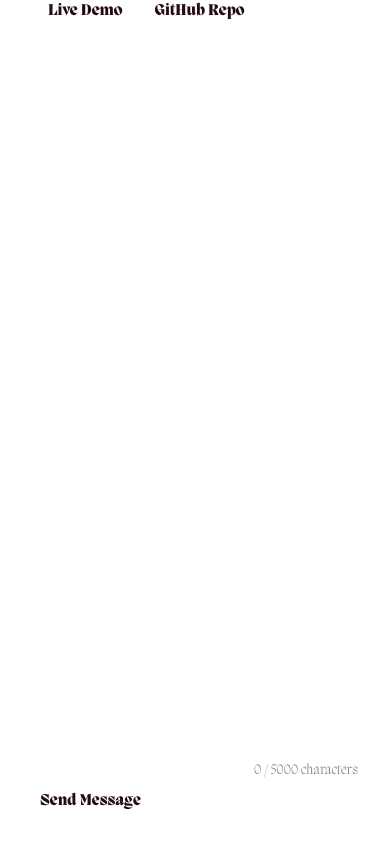
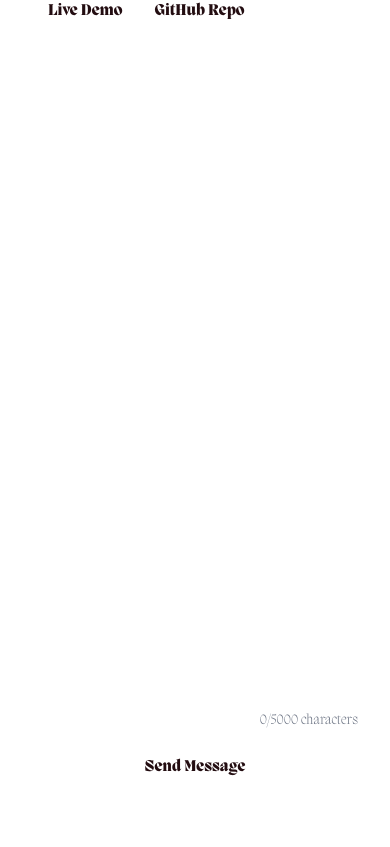
Before and after one commit to JohannSR28/Personnal-portfolio, a Next.js app: page / in a window 390 px wide. Shown: the part 3518-4365 px from the top of the page. Built offline with nearby package versions, Linux system fonts and the light colour scheme.

Commit message:
email send coded

```diff
--- /dev/null
+++ b/app/api/contact/route.ts
@@ -0,0 +1,53 @@
+// app/api/contact/route.ts
+import { NextRequest, NextResponse } from "next/server";
+import nodemailer from "nodemailer";
+
+export async function POST(req: NextRequest) {
+  try {
+    const { name, email, message } = await req.json();
+
+    // Simple validation
+    if (!name || !email || !message) {
+      return NextResponse.json(
+        { error: "All fields are required" },
+        { status: 400 }
+      );
+    }
+
+    // Gmail transporter configuration
+    const transporter = nodemailer.createTransport({
+      service: "gmail",
+      auth: {
+        user: process.env.GMAIL_USER, // your Gmail address
+        pass: process.env.GMAIL_APP_PASSWORD, // application password
+      },
+    });
+
+    const mailOptions = {
+      from: process.env.GMAIL_USER,
+      to: process.env.CONTACT_EMAIL, //mail to receive messages
+      subject: `New message from ${name}`,
+      html: `
+        <h3>New message from contact form (coming from my portfolio)</h3>
+        <p><strong>Name:</strong> ${name}</p>
+        <p><strong>Email:</strong> ${email}</p>
+        <p><strong>Message:</strong></p>
+        <p>${message}</p>
+      `,
+    };
+
+    // Send the email
+    await transporter.sendMail(mailOptions);
+
+    return NextResponse.json(
+      { message: "Message sent successfully" },
+      { status: 200 }
+    );
+  } catch (err) {
+    console.error("Email error:", err);
+    return NextResponse.json(
+      { error: "Failed to send message" },
+      { status: 500 }
+    );
+  }
+}
--- /dev/null
+++ b/components/ContactForm/ContactForm.tsx
@@ -0,0 +1,85 @@
+"use client";
+import { useState } from "react";
+import InputField from "./InputField";
+import TextAreaField from "./TextAreaField";
+import StatusMessage from "./StatusMessage";
+import { sendContactMessage } from "@/lib/contact";
+
+export default function ContactForm() {
+  const [name, setName] = useState("");
+  const [email, setEmail] = useState("");
+  const [message, setMessage] = useState("");
+  const [isSubmitting, setIsSubmitting] = useState(false);
+  const [status, setStatus] = useState<"idle" | "success" | "error">("idle");
+  const [errorMessage, setErrorMessage] = useState("");
+
+  function validateEmail(e: string) {
+    return /^[^\s@]+@[^\s@]+\.[^\s@]+$/.test(e);
+  }
+
+  async function handleSubmit(e: React.FormEvent) {
+    e.preventDefault();
+    if (!name.trim())
+      return setStatus("error"), setErrorMessage("Le nom est requis");
+    if (!email.trim() || !validateEmail(email))
+      return setStatus("error"), setErrorMessage("Email invalide");
+    if (!message.trim())
+      return setStatus("error"), setErrorMessage("Le message est requis");
+
+    setIsSubmitting(true);
+    setStatus("idle");
+    setErrorMessage("");
+
+    try {
+      await sendContactMessage(name.trim(), email.trim(), message.trim());
+      setStatus("success");
+      setName("");
+      setEmail("");
+      setMessage("");
+      setTimeout(() => setStatus("idle"), 5000);
+    } catch (err: unknown) {
+      setStatus("error");
+      if (err instanceof Error) {
+        setErrorMessage(err.message || "Une erreur est survenue. Réessayez.");
+      } else {
+        setErrorMessage("Une erreur est survenue. Réessayez.");
+      }
+    } finally {
+      setIsSubmitting(false);
+    }
+  }
+
+  return (
+    <>
+      <StatusMessage status={status} error={errorMessage} />
+      <form onSubmit={handleSubmit} className="flex flex-col gap-4">
+        <div className="flex flex-col md:flex-row gap-4">
+          <InputField
+            placeholder="Your Name"
+            value={name}
+            setValue={setName}
+            disabled={isSubmitting}
+          />
+          <InputField
+            placeholder="Your Email"
+            value={email}
+            setValue={setEmail}
+            disabled={isSubmitting}
+          />
+        </div>
+        <TextAreaField
+          value={message}
+          setValue={setMessage}
+          disabled={isSubmitting}
+        />
+        <button
+          type="submit"
+          disabled={isSubmitting}
+          className="font-migra-extrabold bg-white text-[#230d11] p-2 rounded hover:bg-transparent hover:text-white disabled:opacity-50"
+        >
+          {isSubmitting ? "Envoi..." : "Send Message"}
+        </button>
+      </form>
+    </>
+  );
+}
--- /dev/null
+++ b/components/ContactForm/InputField.tsx
@@ -0,0 +1,23 @@
+export default function InputField({
+  placeholder,
+  value,
+  setValue,
+  disabled,
+}: {
+  placeholder: string;
+  value: string;
+  setValue: (v: string) => void;
+  disabled: boolean;
+}) {
+  return (
+    <input
+      type="text"
+      placeholder={placeholder}
+      value={value}
+      onChange={(e) => setValue(e.target.value)}
+      disabled={disabled}
+      className="p-2 w-full border border-white rounded focus:outline-none"
+      required
+    />
+  );
+}
--- /dev/null
+++ b/components/ContactForm/StatusMessage.tsx
@@ -0,0 +1,20 @@
+export default function StatusMessage({
+  status,
+  error,
+}: {
+  status: "idle" | "success" | "error";
+  error: string;
+}) {
+  if (status === "idle") return null;
+  return (
+    <div
+      className={`mb-4 p-3 rounded ${
+        status === "success"
+          ? "bg-green-100 border-green-400 text-green-700"
+          : "bg-red-100 border-red-400 text-red-700"
+      } border`}
+    >
+      {status === "success" ? "Message envoyé avec succès !" : error}
+    </div>
+  );
+}
--- /dev/null
+++ b/components/ContactForm/TextAreaField.tsx
@@ -0,0 +1,27 @@
+export default function TextAreaField({
+  value,
+  setValue,
+  disabled,
+}: {
+  value: string;
+  setValue: (v: string) => void;
+  disabled: boolean;
+}) {
+  return (
+    <div>
+      <textarea
+        placeholder="Your Message"
+        value={value}
+        onChange={(e) => setValue(e.target.value)}
+        disabled={disabled}
+        rows={6}
+        maxLength={5000}
+        className="p-2 w-full resize-none border border-white rounded focus:outline-none"
+        required
+      />
+      <div className="text-right text-sm text-gray-500">
+        {value.length}/5000 characters
+      </div>
+    </div>
+  );
+}
--- a/components/ContactSection.tsx
+++ b/components/ContactSection.tsx
@@ -1,49 +1,16 @@
 "use client";
-import { useState } from "react";
 import Section from "./ui/Section";
+import ContactForm from "./ContactForm/ContactForm";
 
 export default function ContactSection() {
-  const [message, setMessage] = useState("");
-
   return (
-    <Section id="contact" className="max-md:px-4 max-md:mx-4 ">
+    <Section id="contact" className="max-md:px-4 max-md:mx-4">
       <h2 className="text-4xl mb-4 font-migra-extrabold">Contact Me</h2>
       <p className="leading-relaxed mb-4 font-roboto">
-        I&apos;m always eager to explore new opportunities and take on exciting
-        projects. If you have a project in mind, or just want to say hi, feel
-        free to send me a message.
+        I&apos;m always eager to explore new opportunities and exciting
+        projects. Feel free to send me a message.
       </p>
-      <div>
-        <div className="flex flex-col md:flex-row gap-4 mb-4">
-          <input
-            type="text"
-            placeholder="Your Name"
-            className="p-2 mb-2 w-full border border-solid border-white rounded focus:border-white focus:outline-none"
-          />
-
-          <input
-            type="email"
-            placeholder="Your Email"
-            className="p-2 mb-2 w-full border border-solid border-white rounded focus:border-white focus:outline-none"
-          />
-        </div>
-        <div>
-          <textarea
-            placeholder="Your Message"
-            className="p-2 mb-2 w-full resize-none border border-solid border-white rounded focus:border-white focus:outline-none"
-            rows={6}
-            maxLength={5000}
-            value={message}
-            onChange={(e) => setMessage(e.target.value)}
-          />
-          <div className="text-right text-sm text-gray-500">
-            {message.length} / 5000 characters
-          </div>
-        </div>
-        <button className="font-migra-extrabold bg-white text-[#230d11] p-2 rounded transition-all duration-300 ease-in-out hover:bg-transparent hover:text-white active:scale-95">
-          Send Message
-        </button>
-      </div>
+      <ContactForm />
     </Section>
   );
 }
--- /dev/null
+++ b/lib/contact.ts
@@ -0,0 +1,18 @@
+export async function sendContactMessage(
+  name: string,
+  email: string,
+  message: string
+) {
+  const res = await fetch("/api/contact", {
+    method: "POST",
+    headers: { "Content-Type": "application/json" },
+    body: JSON.stringify({ name, email, message }),
+  });
+
+  if (!res.ok) {
+    const data = await res.json();
+    throw new Error(data.error || "Erreur lors de l'envoi du message");
+  }
+
+  return res.json();
+}
--- a/package.json
+++ b/package.json
@@ -9,8 +9,10 @@
     "lint": "eslint"
   },
   "dependencies": {
+    "@types/nodemailer": "^7.0.1",
     "lucide-react": "^0.544.0",
     "next": "15.5.3",
+    "nodemailer": "^7.0.6",
     "react": "19.1.0",
     "react-dom": "19.1.0",
     "react-icons": "^5.5.0"
```
Also changed, not shown: 1 other file (tests, documents, lock files or other folders).
